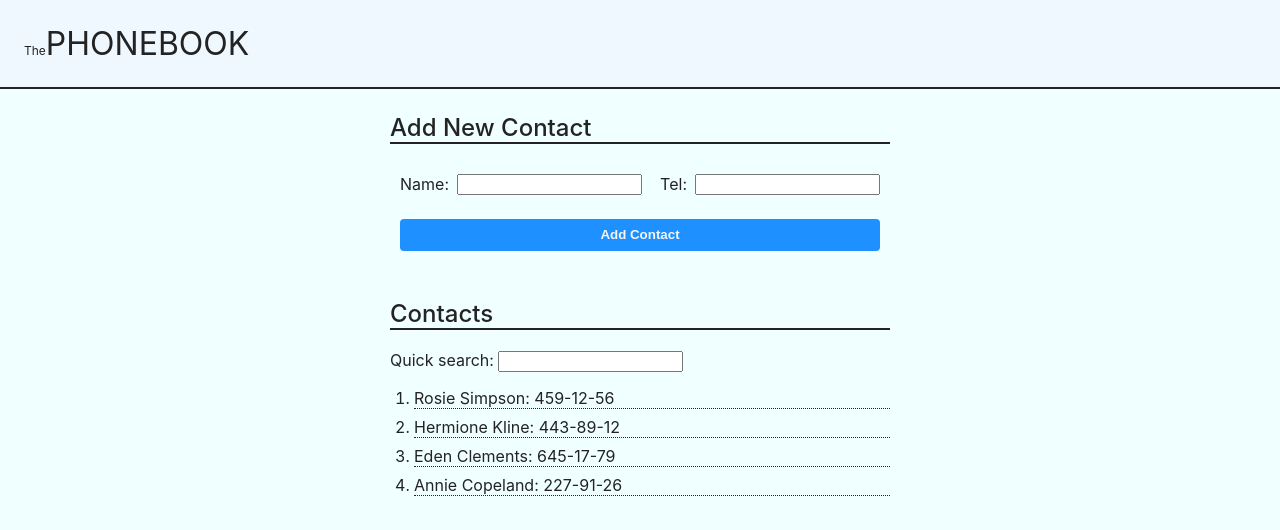
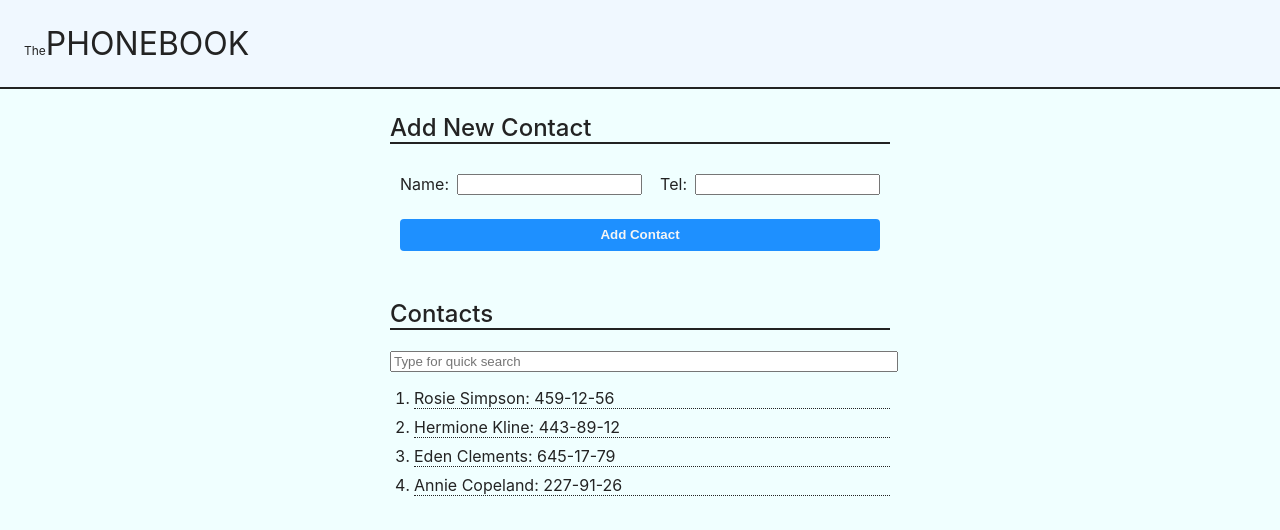
Before and after one commit to savchenkolex/goit-react-hw-02-phonebook, a React (Create React App) app: page / in a window 1280 px wide. Shown: the top 530 px of the page. Built offline with nearby package versions, Linux system fonts and the light colour scheme.

Commit message:
minor fix. add filter-input in css

```diff
--- a/src/components/QuickSearch/QuickSearch.jsx
+++ b/src/components/QuickSearch/QuickSearch.jsx
@@ -1,14 +1,17 @@
-import css from "./QuickSearch.module.css";
+import css from './QuickSearch.module.css';
 
-export default function QuickSearch (props) {
-    return (
-        <form autoComplete="off" >
-            <label>
-                <span>Quick search: </span>
-            <input type="text" name="filter" onChange={event => {
-                props.fnInput(event);
-            }} />
-            </label>
-        </form>
-    )
+export default function QuickSearch(props) {
+  return (
+    <form autoComplete="off">
+        <input
+            className={css["filter-input"]}
+          type="text"
+          name="filter"
+          onChange={event => {
+            props.fnInput(event);
+          }}
+          placeholder='Type for quick search'
+        />
+    </form>
+  );
 }
--- a/src/components/QuickSearch/QuickSearch.module.css
+++ b/src/components/QuickSearch/QuickSearch.module.css
@@ -0,0 +1,3 @@
+.filter-input {
+    width: 100%;
+}
```
